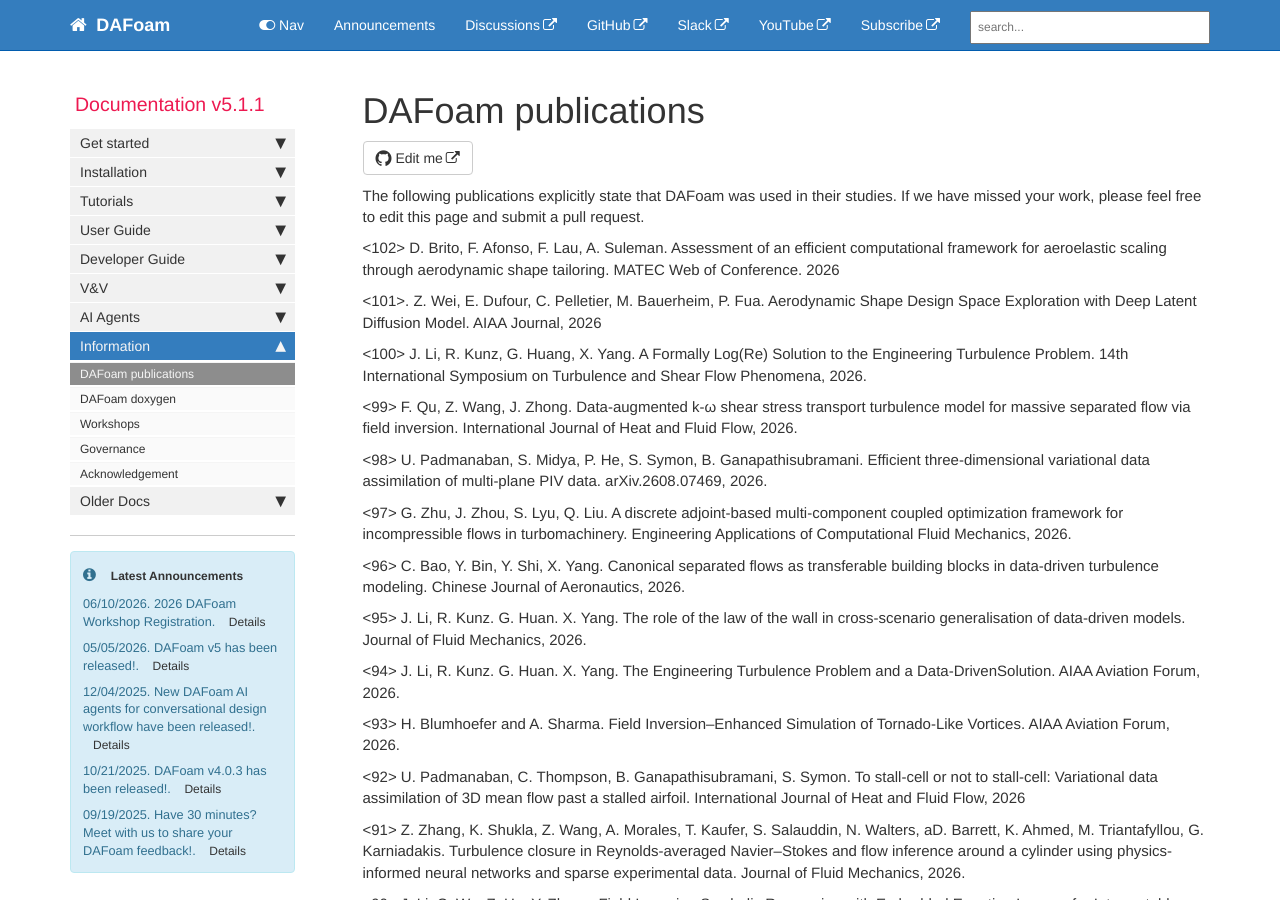
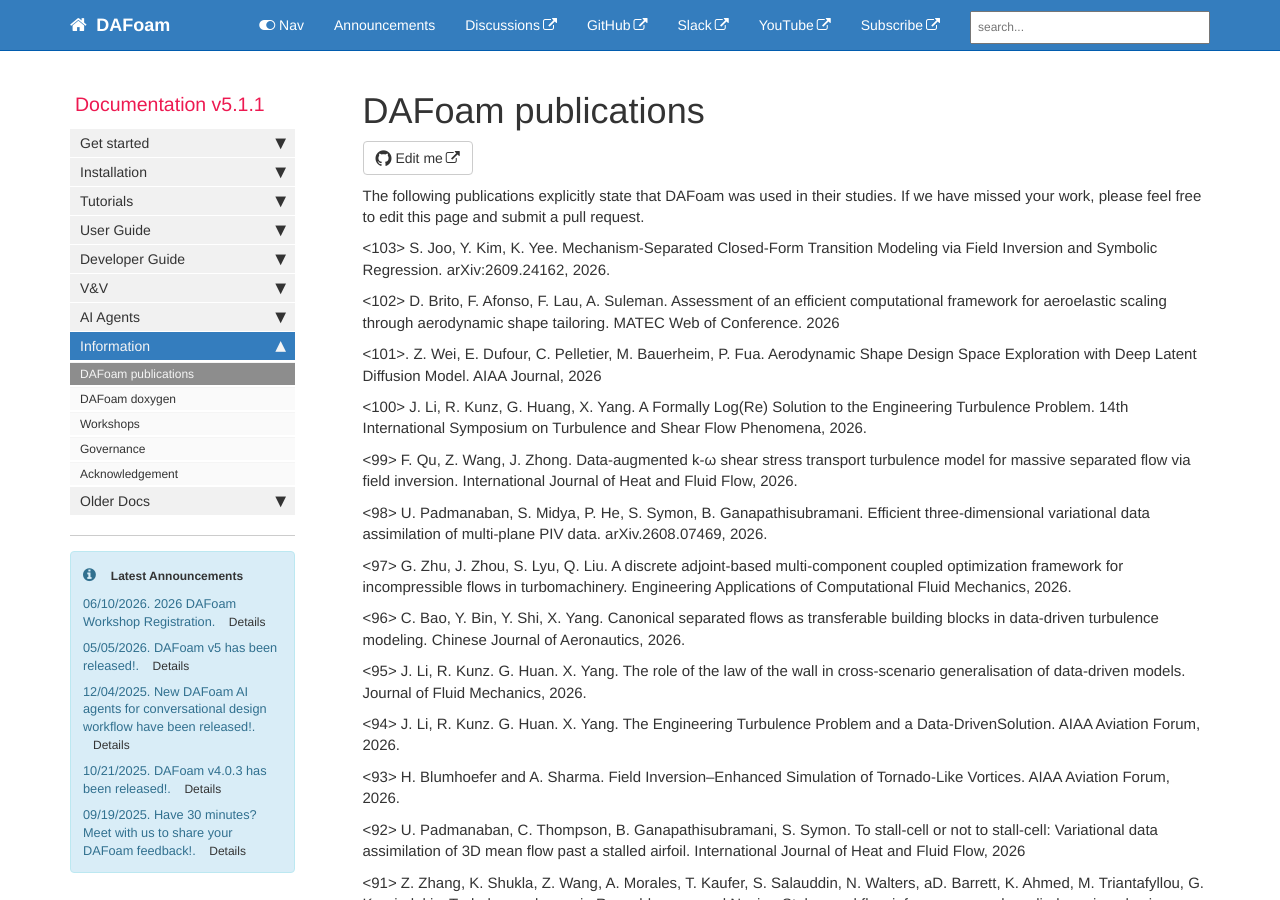
Before and after one commit to DAFoam/DAFoam.github.io, a Jekyll site: the page built from pages/mydoc/mydoc_docs_publications.md, in a window 1280 px wide and 900 px high. Built offline with Jekyll 4.4.1, drawn with Linux system fonts in a browser that asks for light colours; comment, search, counter and statistics services are not loaded.

Commit message:
content update

```diff
--- a/pages/mydoc/mydoc_docs_publications.md
+++ b/pages/mydoc/mydoc_docs_publications.md
@@ -10,6 +10,8 @@ folder: mydoc
 <!-- T.G. Iriolya, E. Mammadli, S. Eyi. Axisymmetric Flow Analysis and Geometry Optimization of Launch Pads via Discrete Adjoint Method. AIAA SciTech. -->
 
 The following publications explicitly state that DAFoam was used in their studies. If we have missed your work, please feel free to edit this page and submit a pull request.
+
+<103> S. Joo, Y. Kim, K. Yee. Mechanism-Separated Closed-Form Transition Modeling via Field Inversion and Symbolic Regression. arXiv:2609.24162, 2026.
 
 <102> D. Brito, F. Afonso, F. Lau, A. Suleman. Assessment of an efficient computational framework for aeroelastic scaling through aerodynamic shape tailoring. MATEC Web of Conference. 2026
 
```
